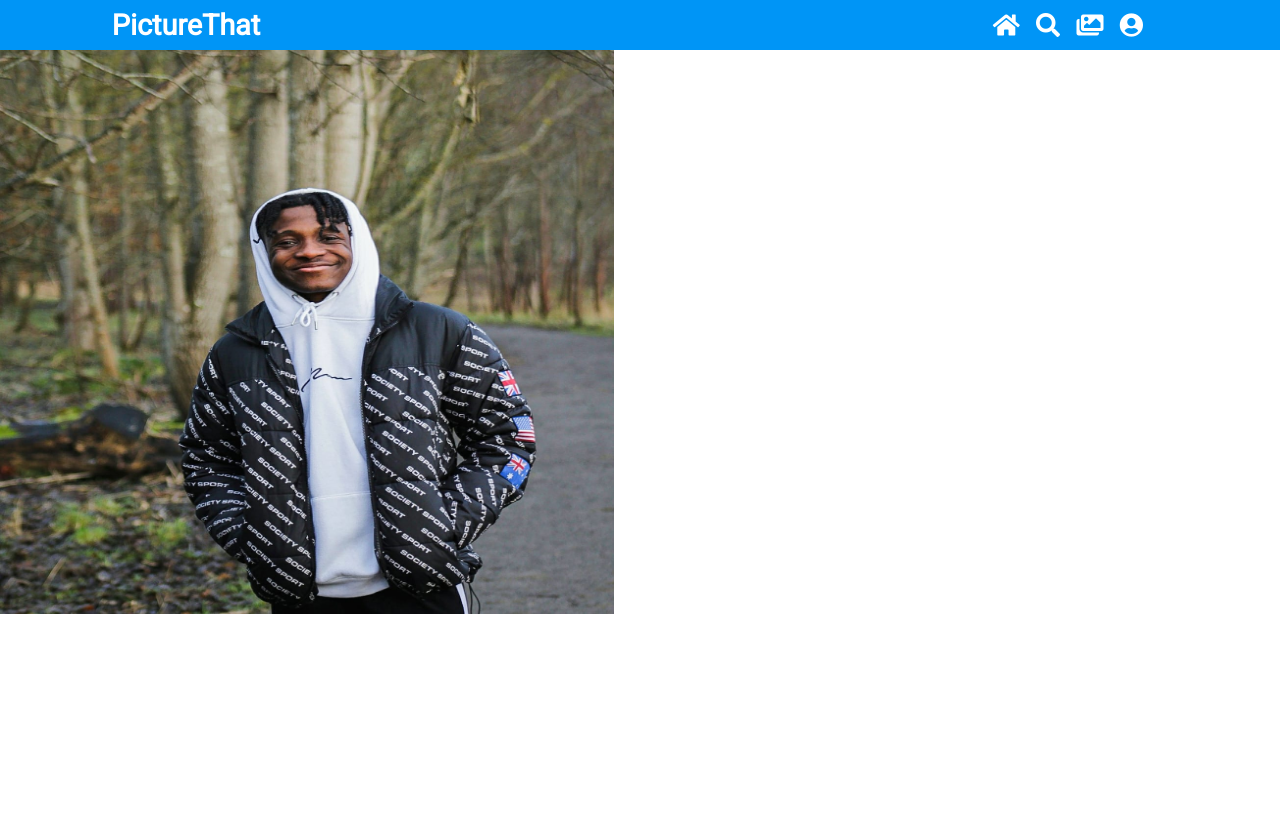
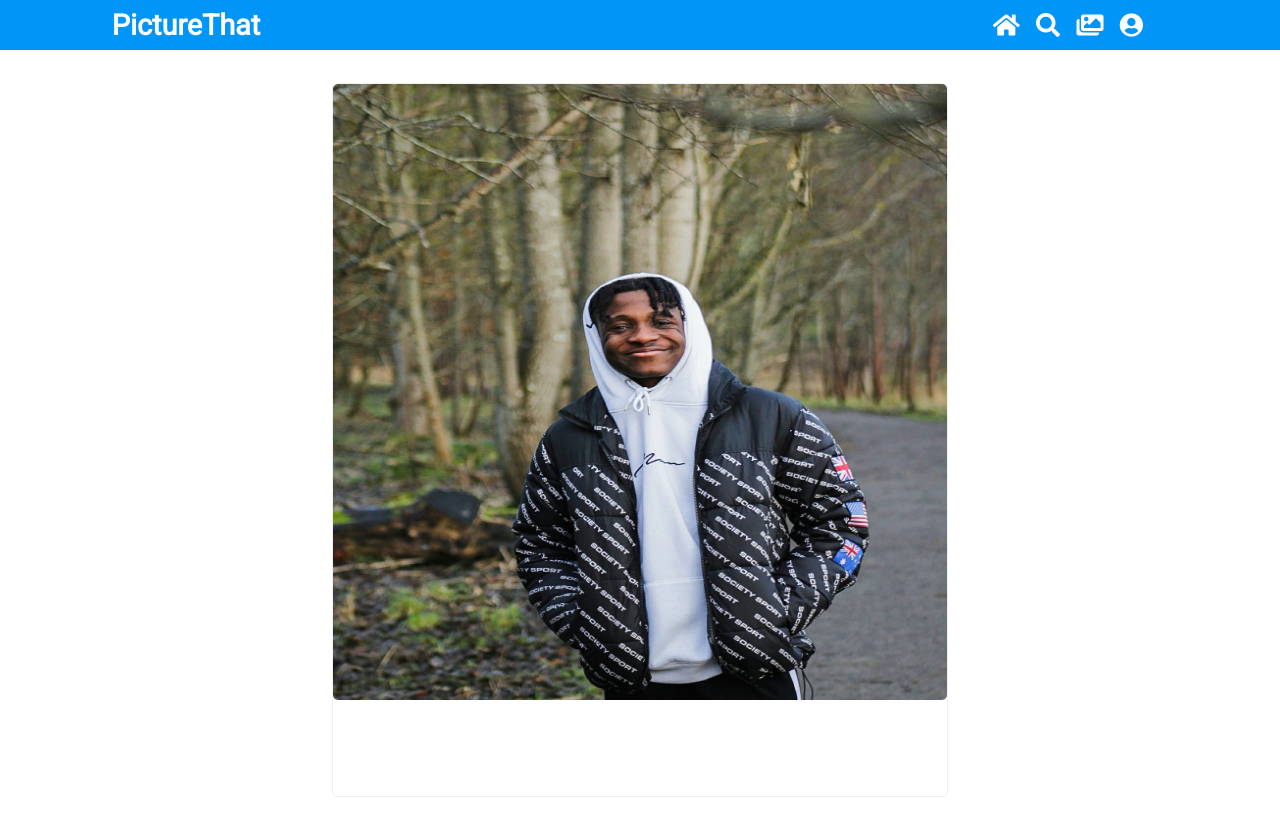
Before and after one commit to edrumm/3rd-Year-Project, a React (Create React App) app in the folder FrontEnd/picturethat/: page /PictureThat in a window 1280 px wide. Shown: the top 836 px of the page. After the commit the page ends 800 px from the top, so only its background shows below. Built offline with nearby package versions, Linux system fonts and the light colour scheme.

Commit message:
started making feed

```diff
--- a/FrontEnd/picturethat/src/App.css
+++ b/FrontEnd/picturethat/src/App.css
@@ -5,6 +5,7 @@
   font-family: 'Roboto', sans-serif;
   -ms-overflow-style: none;
   scrollbar-width: none;
+
 }
 
 /* hides the side scroll bar */
--- a/FrontEnd/picturethat/src/components/ImageFeed.css
+++ b/FrontEnd/picturethat/src/components/ImageFeed.css
@@ -1,14 +1,23 @@
 .imageFeed{
-    padding-top: 0px;
-    display: flex;
+    display: inline-block;
     flex-direction: column;
-    width: 614px;
-    height: 942px;
-    top: 30%;
+    align-items: center;
+    text-align: center;
+    width: 616px;
+    height: 714px;
+
+    position: absolute;
+    left: calc(40vw - 10px);
+    top: 55%;
+    left: 50%;
+    transform: translate(-50%, -50%);
+    border-radius: 5px;
+    border: solid 1px #efefef;
 
 }
 
 .image{
-    height: 614px;
+    border-radius: 5px;
+    height: 616px;
     width: 614px;
 }
--- a/FrontEnd/picturethat/src/components/UploadImage.css
+++ b/FrontEnd/picturethat/src/components/UploadImage.css
@@ -11,6 +11,7 @@
     flex-direction: column;
     align-items: center;
     text-align: center;
+    border-radius: 5px;
 }
 
 .images {
```
